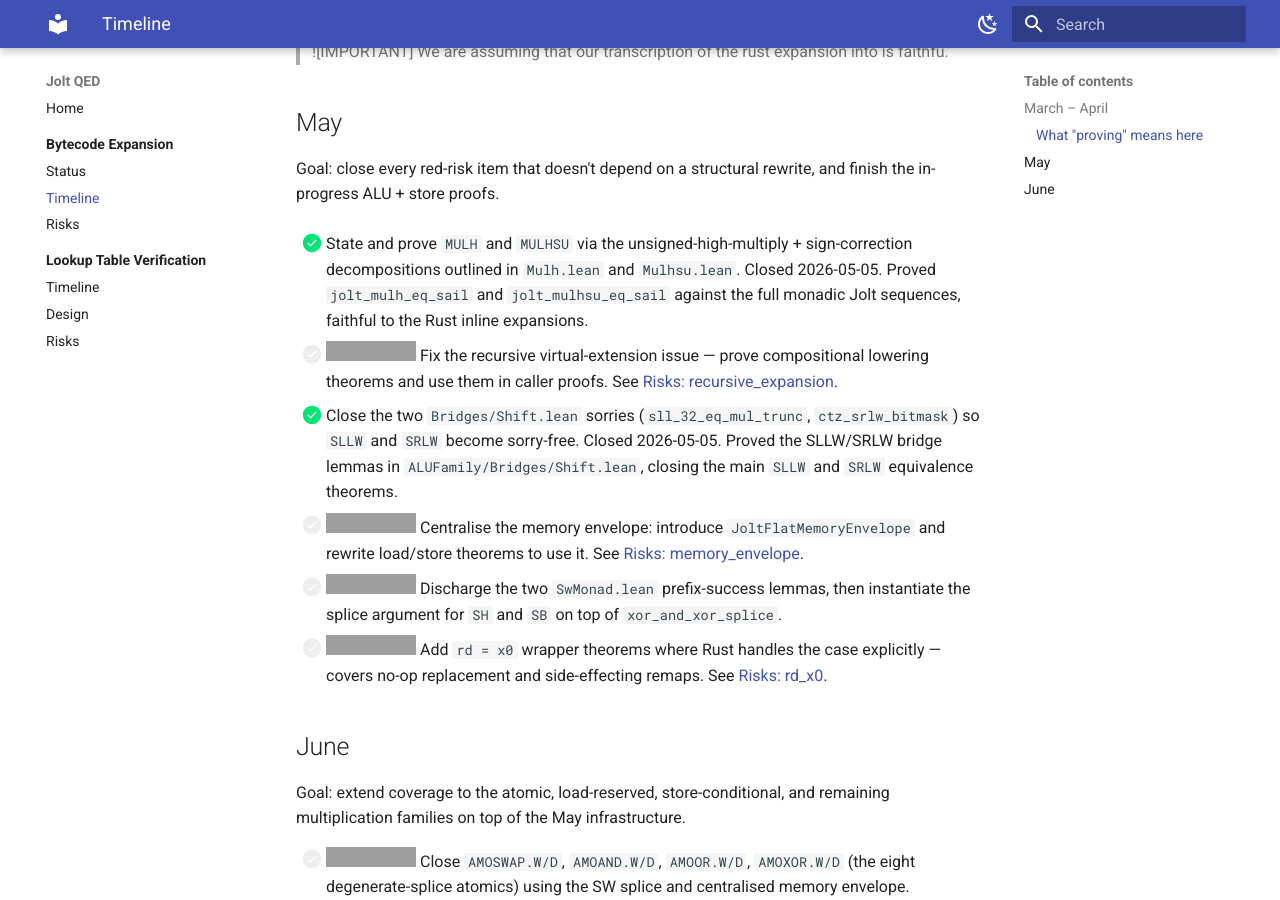
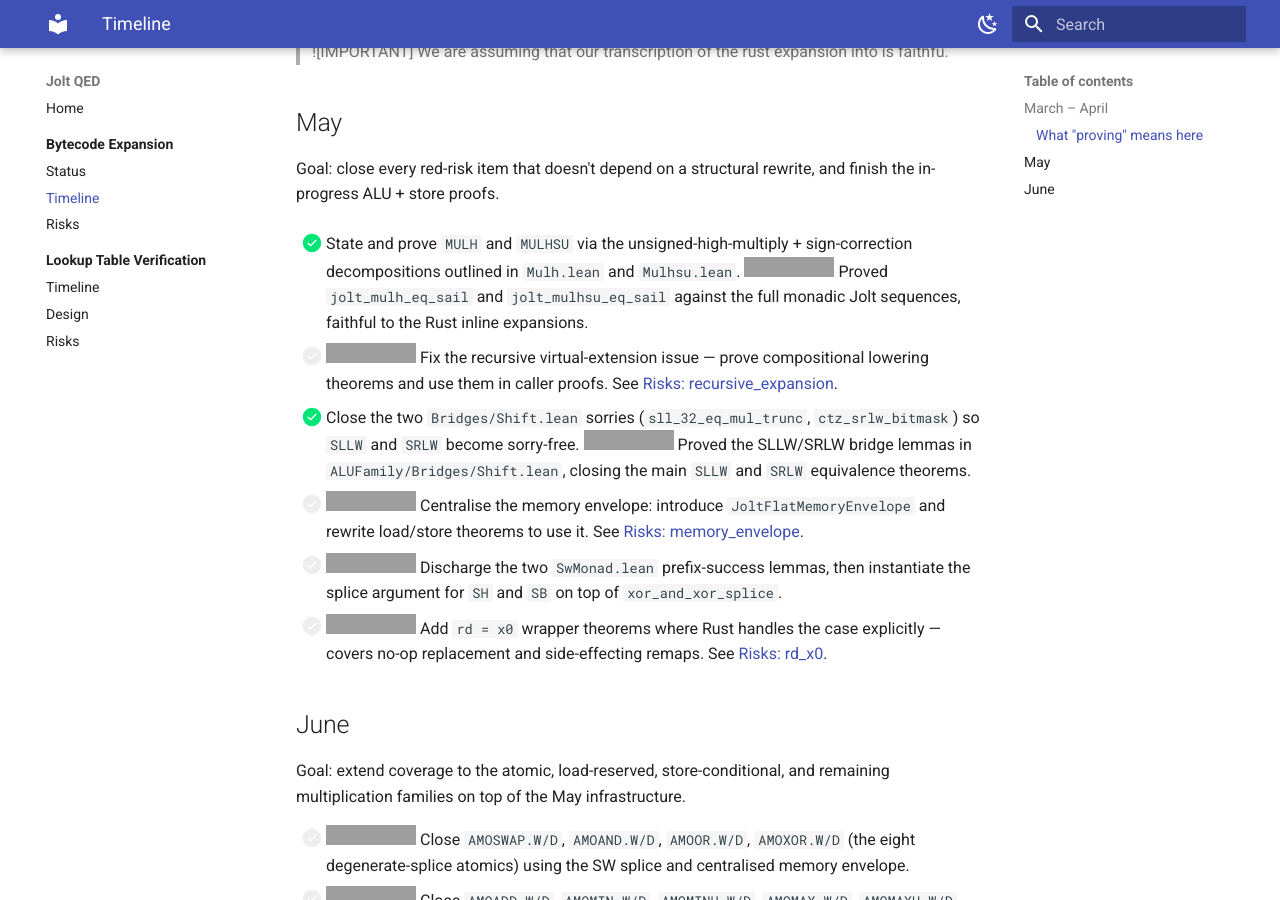
Before and after one commit to abiswas3/jolt-qed, an MkDocs documentation site: the page built from wiki/projects/bytecode-expansion/timeline.md, in a window 1280 px wide and 900 px high, scrolled down 802 px. Built offline with MkDocs 1.6.1 and Material for MkDocs 9.7.7, drawn with Linux system fonts in a browser that asks for light colours; grey boxes are pictures that could not be loaded.

Commit message:
Formatting of docs to show closing date

```diff
--- a/wiki/projects/bytecode-expansion/timeline.md
+++ b/wiki/projects/bytecode-expansion/timeline.md
@@ -21,12 +21,12 @@ For every RISC-V instruction Jolt expands, there are two Lean functions: the Jol
 Goal: close every red-risk item that doesn't depend on a structural rewrite, and finish the in-progress ALU + store proofs.
 
 + [x] State and prove `MULH` and `MULHSU` via the unsigned-high-multiply + sign-correction decompositions outlined in `Mulh.lean` and `Mulhsu.lean`.
-  Closed 2026-05-05. Proved `jolt_mulh_eq_sail` and `jolt_mulhsu_eq_sail` against the full monadic Jolt sequences, faithful to the Rust inline expansions.
+  ![Closed](https://img.shields.io/badge/closed-2026--05--05-brightgreen) Proved `jolt_mulh_eq_sail` and `jolt_mulhsu_eq_sail` against the full monadic Jolt sequences, faithful to the Rust inline expansions.
 
 + [ ] ![Target](https://img.shields.io/badge/target-2026--05--10-yellow) Fix the recursive virtual-extension issue — prove compositional lowering theorems and use them in caller proofs. See [Risks: recursive_expansion](risks.md).
 
 + [x] Close the two `Bridges/Shift.lean` sorries (`sll_32_eq_mul_trunc`, `ctz_srlw_bitmask`) so `SLLW` and `SRLW` become sorry-free.
-  Closed 2026-05-05. Proved the SLLW/SRLW bridge lemmas in `ALUFamily/Bridges/Shift.lean`, closing the main `SLLW` and `SRLW` equivalence theorems.
+  ![Closed](https://img.shields.io/badge/closed-2026--05--05-brightgreen) Proved the SLLW/SRLW bridge lemmas in `ALUFamily/Bridges/Shift.lean`, closing the main `SLLW` and `SRLW` equivalence theorems.
 
 + [ ] ![Target](https://img.shields.io/badge/target-2026--05--17-yellow) Centralise the memory envelope: introduce `JoltFlatMemoryEnvelope` and rewrite load/store theorems to use it. See [Risks: memory_envelope](risks.md).
 + [ ] ![Target](https://img.shields.io/badge/target-2026--05--24-yellow) Discharge the two `SwMonad.lean` prefix-success lemmas, then instantiate the splice argument for `SH` and `SB` on top of `xor_and_xor_splice`.
```
